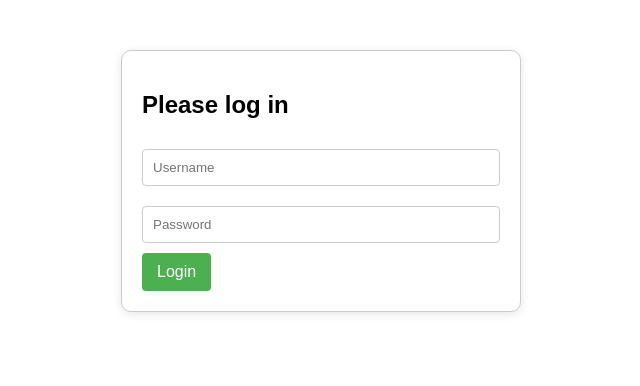
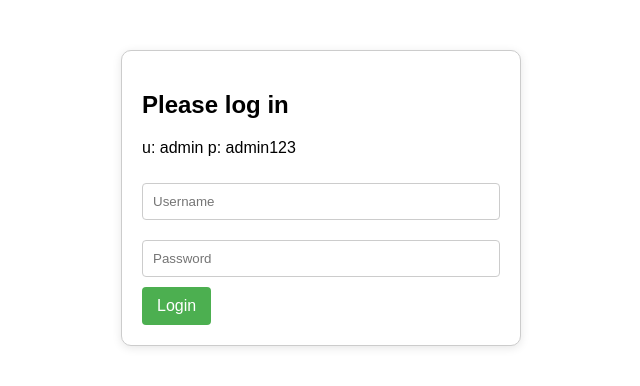
Before and after one commit to rizky-ardiansah/go-messagingApp, a plain HTML site: page views/index.html in a window 1280 px wide. Shown: the whole page, without its empty margins (319-959 px from the left). Drawn offline with Linux system fonts and the light colour scheme.

```diff
--- a/views/index.html
+++ b/views/index.html
@@ -98,6 +98,7 @@
   <body>
     <div id="login-form">
       <h2 id="login-status">Please log in</h2>
+      <p>u: admin p: admin123</p>
       <input type="text" id="username" placeholder="Username" />
       <input type="password" id="password" placeholder="Password" />
       <button onclick="login()">Login</button>
```
Also changed, not shown: 3 other files.
